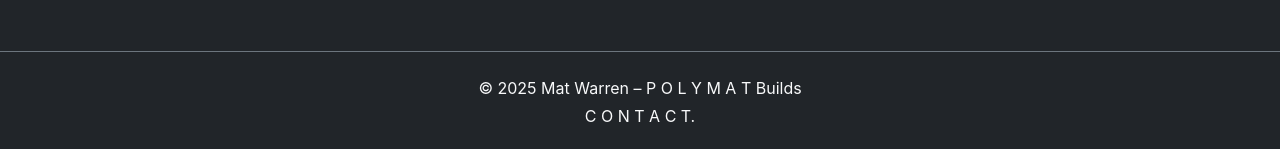
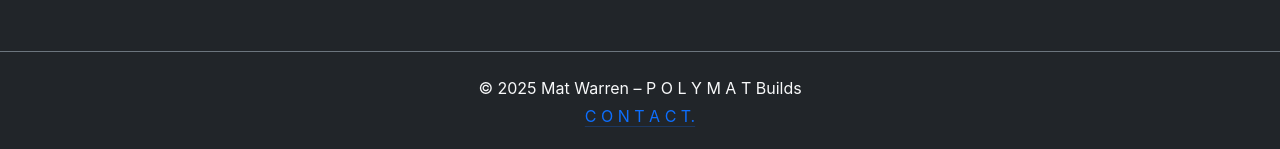
Before and after one commit to astro-mat/polymatBuilds, a Jekyll site: the page built from index.html, in a window 1280 px wide and 1145 px high. Shown: the part 993-1142 px from the top of the window. Built offline with Jekyll 4.4.1, drawn with Linux system fonts in a browser that asks for light colours.

Commit message:
Edit link

```diff
--- a/_layouts/default.html
+++ b/_layouts/default.html
@@ -107,7 +107,7 @@
   <footer class="text-center py-4 mt-5 border-top border-secondary">
     <p class="mb-1">© {{ site.time | date: "%Y" }} Mat Warren – P O L Y M A T Builds</p>
     <p class="mb-0">
-      <a href="{{ '/contact/' | relative_url }}" class="link-primary text-light text-decoration-none">C O N T A C T.</a>
+      <a href="{{ '/contact/' | relative_url }}" class="link-primary link-offset-2 link-underline-opacity-25 link-underline-opacity-100-hover">C O N T A C T.</a>
     </p>
   </footer>
 
```
